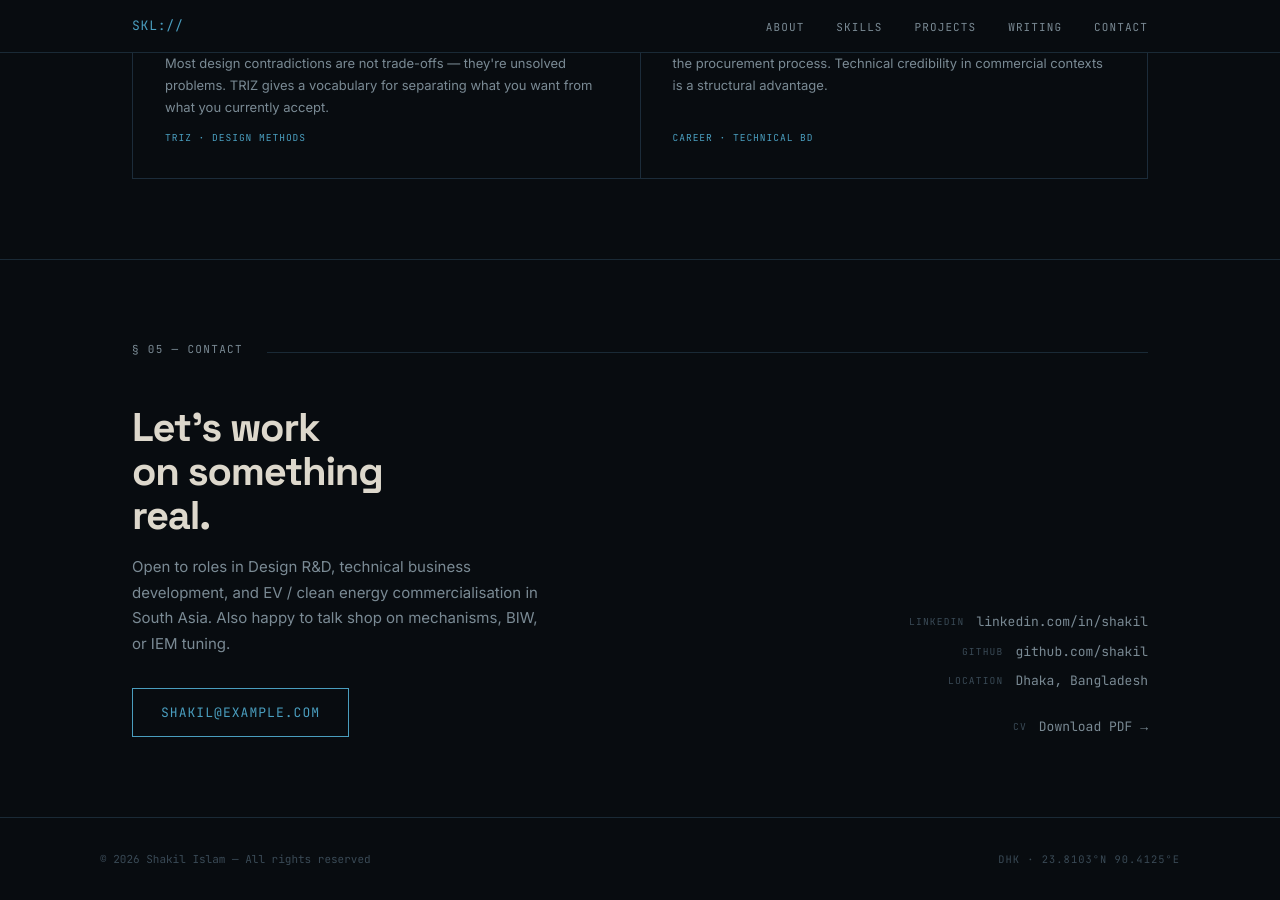
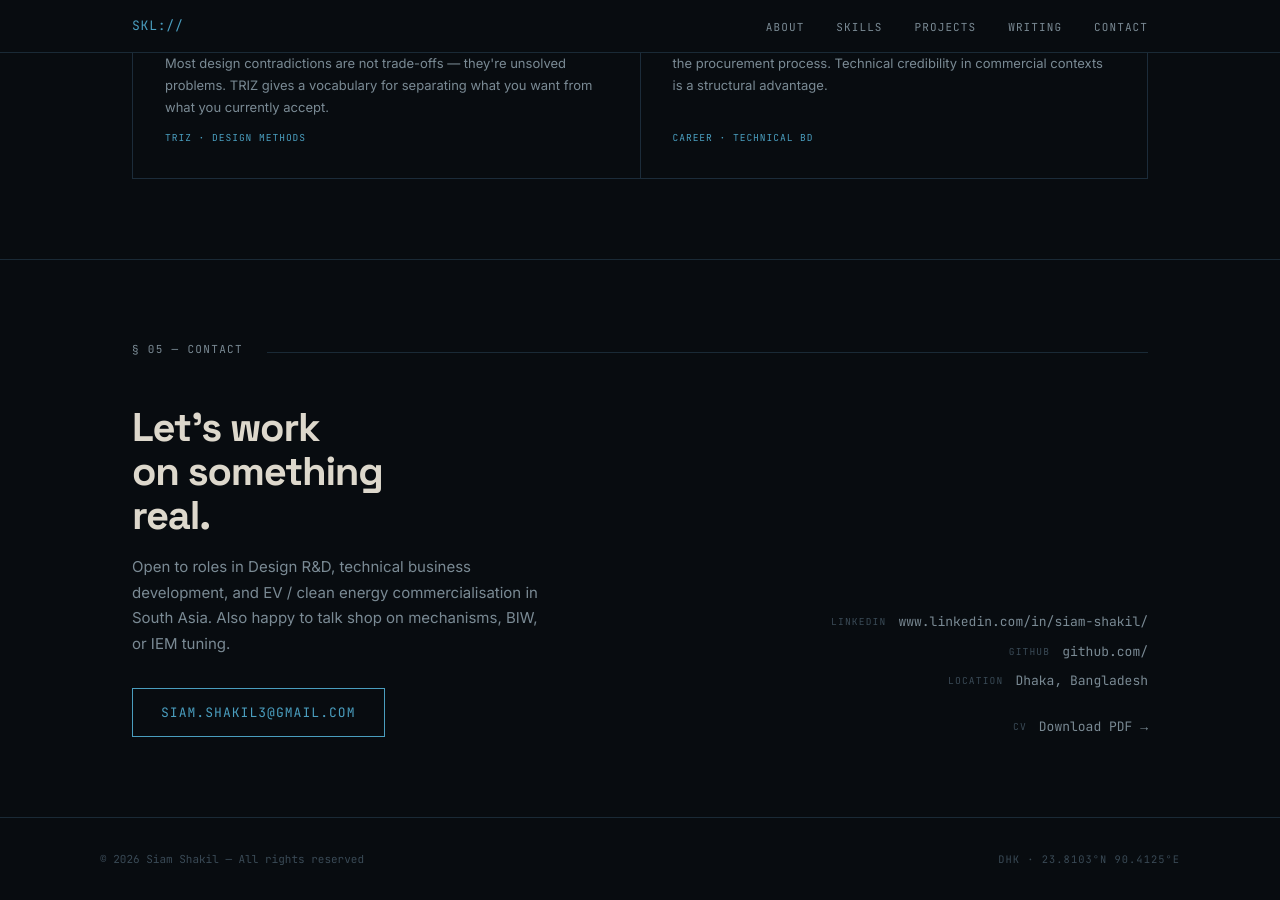
Before and after one commit to siamshakil/siamshakil.github.io, a Jekyll site: the page built from index.html, in a window 1280 px wide and 900 px high, scrolled down 3854 px. Built offline with Jekyll 4.4.1, drawn with Linux system fonts in a browser that asks for light colours; some of the changed text lies outside the part shown.

Commit message:
Update personal information in _config.yml

```diff
--- a/_config.yml
+++ b/_config.yml
@@ -1,21 +1,21 @@
 title: "Siam Shakil"
-tagline: "Mechanical Engineer & Technical Business Developer"
-description: "Mechanical engineer and technical business developer bridging design R&D and commercial strategy. CSWP certified. Based in Dhaka, Bangladesh."
+tagline: "Mechanical Engineer & Technology Business Developer"
+description: "Mechanical engineer and technology business developer, bridging design R&D and commercial strategy. Based in Dhaka, Bangladesh."
 url: "https://siamshakil.github.io"   # change to your actual GitHub Pages URL
 baseurl: ""
 
 author:
-  name: "Shakil Islam"
-  role: "Mech. Engineer · Technical BD"
+  name: "Siam Shakil"
+  role: "Mechanical Engineer"
   org: "BJIT Ltd."
   location: "Dhaka, Bangladesh"
   coords: "23.8103°N 90.4125°E"
   cert: "CSWP"
-  domain_focus: "EV · BIW · Clean Energy"
-  email: "shakil@example.com"
-  linkedin: "https://linkedin.com/in/shakil"
-  github: "https://github.com/shakil"
-  cv_path: "/assets/cv-shakil.pdf"
+  domain_focus: "Clean Energy · EV · System Development"
+  email: "siam.shakil3@gmail.com"
+  linkedin: "https://www.linkedin.com/in/siam-shakil/"
+  github: "https://github.com/"
+  cv_path: "/assets/cv-siamshakil.pdf"
 
 # Collections — this is what turns folders into structured content
 collections:
```
